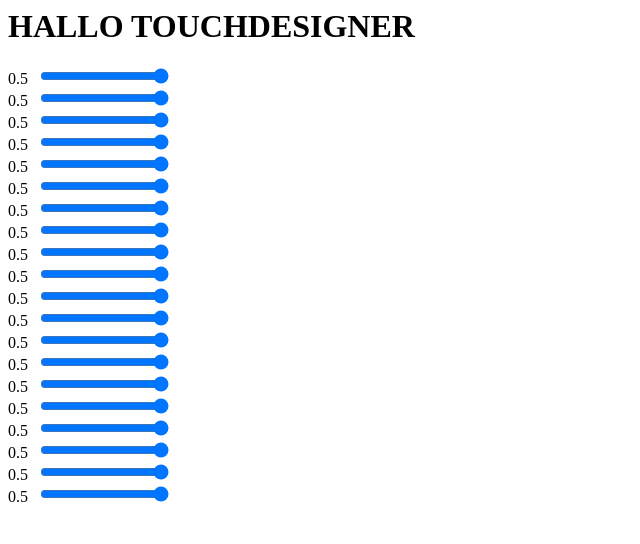
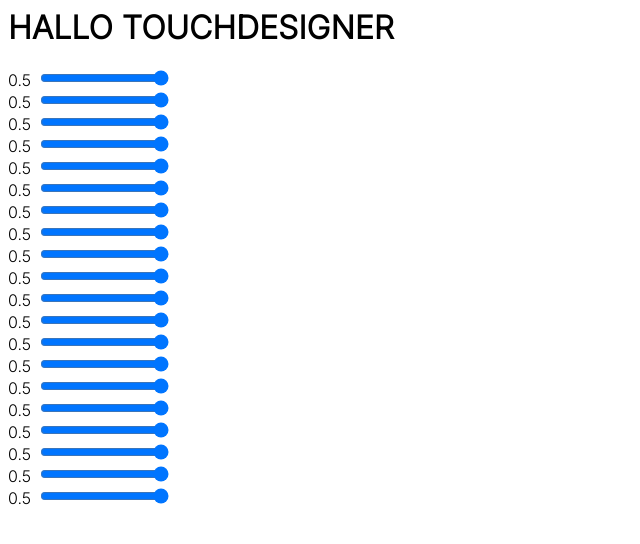
Before and after one commit to boudewijn3004/websocket-touchdesigner, a website: page app/index.html in a window 1280 px wide. Shown: the whole page, without its empty margins (0-640 px from the left). Drawn offline with nearby package versions, Linux system fonts and the light colour scheme; no server answers.

Commit message:
Update main.css

```diff
--- a/app/css/main.css
+++ b/app/css/main.css
@@ -1,3 +1,11 @@
+@import url('https://fonts.googleapis.com/css2?family=Inter:wght@300&display=swap');
+
+body {
+    font-family: 'Inter', sans-serif;
+
+}
+
+
 label {
     display: inline-block;
     min-width: 30px;
```
